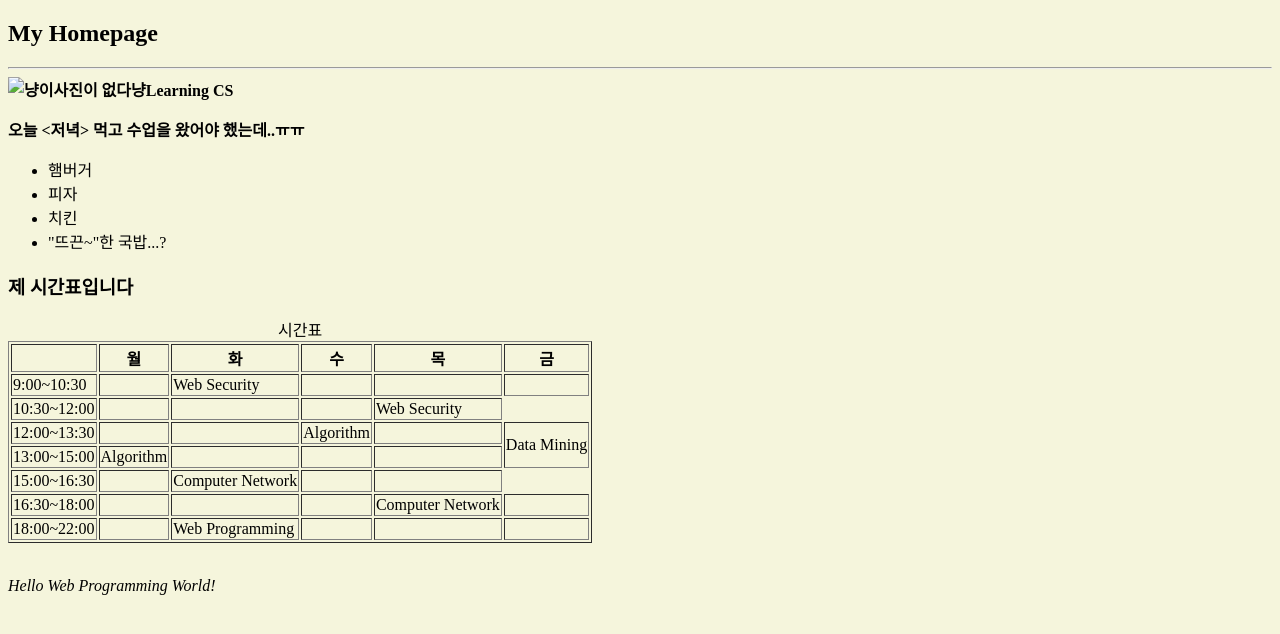
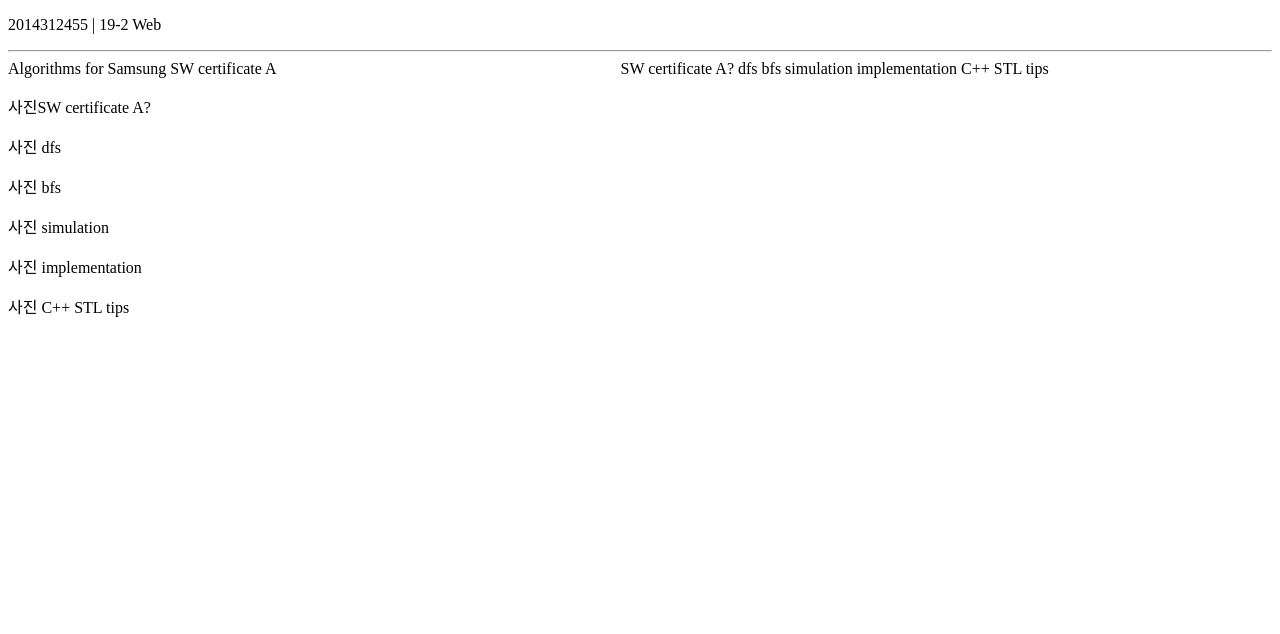
Before and after one commit to Gummybearr/Gummybearr.github.io, a plain HTML site: page index.html in a window 1280 px wide. Drawn offline with Linux system fonts and the light colour scheme.

Commit message:
Update index.html

```diff
--- a/index.html
+++ b/index.html
@@ -1,100 +1,43 @@
 <!DOCTYPE html>
 <html>
     <head>
-        <meta charset="utf-8"/>
         <title>
-           Web Lab 1
+            Basic Algorithm to achieve Samsung SW certificate A
         </title>
+        <style>
+            p#project_name{
+                display:inline;
+            }
+            ul{
+                display:inline;
+                margin-left: 300px;
+
+            }
+            ul#navbar li{
+                display: inline;
+            }
+
+        </style>
     </head>
-    <body style="background-color: beige">
-        <h2> My Homepage </h2>
-        <hr>
-        <strong><img src="../../../cat.jpg" style="width: 240px" alt="냥이사진이 없다냥">Learning CS</strong>
-        <br>
-        <p><b> 오늘 &lt;저녁&gt; 먹고 수업을 왔어야 했는데..ㅠㅠ</b></p>
-        <ul>
-            <li> 햄버거</li>
-            <li> 피자</li>
-            <li> 치킨</li>
-            <li> &quot;뜨끈~&quot;한 국밥...?</li>
+    <body>
+        <p>2014312455 | 19-2 Web</p>
+        <hr/>
+        <p id="project_name">Algorithms for Samsung SW certificate A</p>
+        <ul id="navbar">
+            <li>SW certificate A?</li>
+            <li>dfs</li>
+            <li>bfs</li>
+            <li>simulation</li>
+            <li>implementation</li>
+            <li>C++ STL tips</li>
         </ul>
-        <!-- 주석 내용 -->
-        <h3>제 시간표입니다</h3>
-        <table border="1">
-            <caption>
-                시간표
-            </caption>
-            <tr>
-                <th> &nbsp;</th>
-                <th> 월 </th>
-                <th> 화 </th>
-                <th> 수</th>
-                <th> 목</th>
-                <th> 금</th>
-            </tr>
-            <tr>
-                <td>9:00~10:30</td>
-                <td>&nbsp;</td>
-                <td>Web Security</td>
-                <td>&nbsp;</td>
-                <td>&nbsp;</td>
-                <td>&nbsp;</td>
-            </tr>
-            <tr>
-                <td>10:30~12:00</td>
-                <td>&nbsp;</td>
-                <td>&nbsp;</td>
-                <td>&nbsp;</td>
-                <td>Web Security</td>
-            </tr>
-            <tr>
-                <td>12:00~13:30</td>
-                <td>&nbsp;</td>
-                <td>&nbsp;</td>
-                <td>Algorithm</td>
-                <td>&nbsp;</td>
-                <td rowspan="2">Data Mining</td>
-            </tr>
-            <tr>
-                <td>13:00~15:00</td>
-                <td>Algorithm</td>
-                <td>&nbsp;</td>
-                <td>&nbsp;</td>
-                <td>&nbsp;</td>
-            </tr>
-            <tr>
-                <td>15:00~16:30</td>
-                <td>&nbsp;</td>
-                <td>Computer Network</td>
-                <td>&nbsp;</td>
-                <td>&nbsp;</td>
-            </tr>
-            <tr>
-                <td>16:30~18:00</td>
-                <td>&nbsp;</td>
-                <td>&nbsp;</td>
-                <td>&nbsp;</td>
-                <td>Computer Network</td>
-                <td>&nbsp;</td>
-            </tr>
-            <tr>
-                <td>18:00~22:00</td>
-                <td>&nbsp;</td>
-                <td>Web Programming</td>
-                <td>&nbsp;</td>
-                <td>&nbsp;</td>
-                <td>&nbsp;</td>
-            </tr>
-        </table>
-        <br/>
-        <p><i> Hello Web Programming World! </i></p>
-        <script>
-           alert("hello Mooseong :)")
-        /*
 
-
-        */
-        </script>
+        <p>사진SW certificate A?</p>
+        <p>사진 dfs</p>
+        <p>사진 bfs</p>
+        <p>사진 simulation</p>
+        <p>사진 implementation</p>
+        <p>사진 C++ STL tips</p>
 
     </body>
 
```
